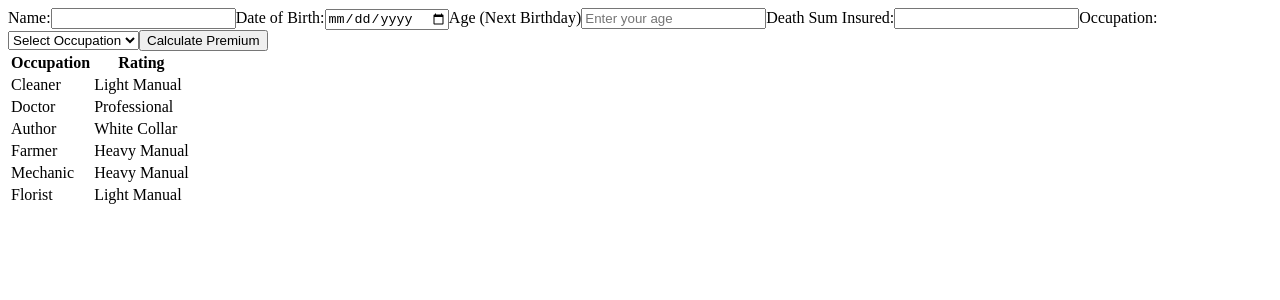
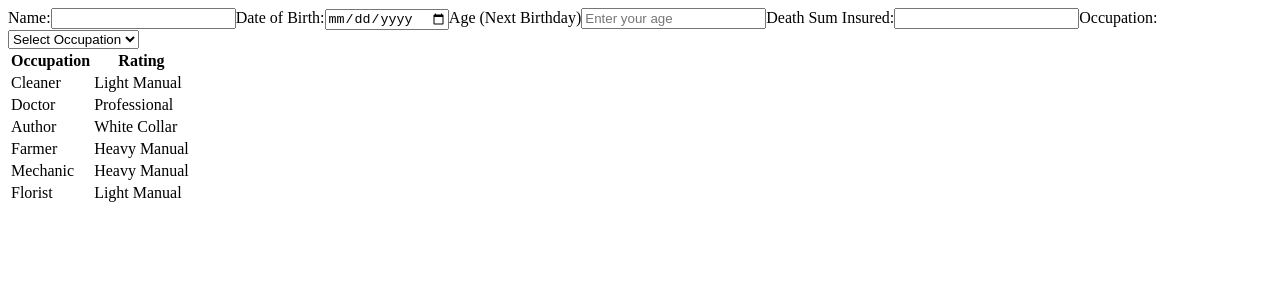
Before and after one commit to Nagaraju-Gannoju/Premium-Calculator, an Angular app in the folder premium-calculator/: page / in a window 1280 px wide. Shown: the top 300 px of the page. Built offline with nearby package versions, Linux system fonts and the light colour scheme.

Commit message:
Update premium-calculator.component.html

```diff
--- a/premium-calculator/src/app/premium-calculator/premium-calculator.component.html
+++ b/premium-calculator/src/app/premium-calculator/premium-calculator.component.html
@@ -20,7 +20,7 @@
     <option value="">Select Occupation</option>
     <option *ngFor="let occ of occupations" [value]="occ.name">{{ occ.name }}</option>
   </select>
-  <button type="submit">Calculate Premium</button>
+
 </form>
 <div *ngIf="monthlyPremium !== null">
   <p>Occupation Rating: {{ selectedRating }}</p>
```
